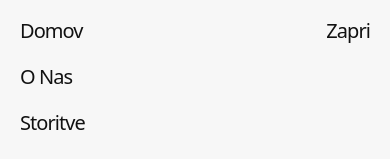
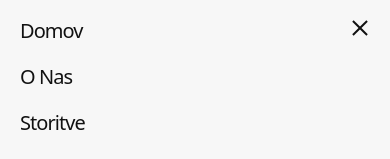
Before and after one commit to marked1996/nowa, a Next.js app: page / in a window 390 px wide. Both pictures are taken after a click on the button 360 px from the left and 32 px from the top of the page. Shown: the top 159 px of the page. Built offline with nearby package versions, Linux system fonts and the light colour scheme.

Commit message:
mobile nav close fix and scroll block when opened

```diff
--- a/src/components/MobileNav.jsx
+++ b/src/components/MobileNav.jsx
@@ -39,10 +39,11 @@ function MobileNav({ isNavOpen, handleClick }) {
               </li>
             </ul>
             <button
-              className="font-medium text-[20px] tracking-[-0.0825ch]"
+              className="font-medium text-[20px] tracking-[-0.0825ch] relative w-5 h-5"
               onClick={handleClick}
             >
-              Zapri
+              <div className="absolute top-1/2 left-0 w-full h-[2px] rotate-45 translate-y-1/2 bg-dark"></div>
+              <div className="absolute top-1/2 left-0 w-full h-[2px] -rotate-45 translate-y-1/2 bg-dark"></div>
             </button>
           </nav>
           <section className="info base">
```
